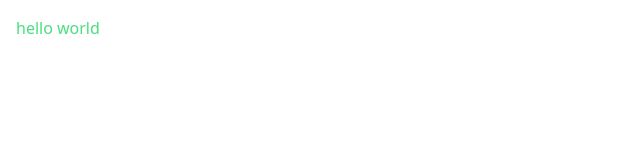
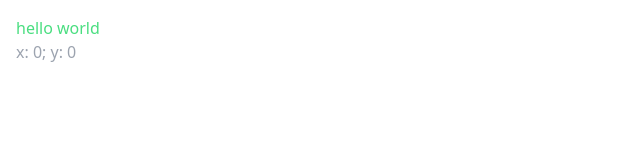
Before and after one commit to danielzhang183/nuxt-starter, a Nuxt app: page / in a window 1280 px wide. Shown: the top 160 px of the page, without its empty margins (0-640 px from the left). Built offline with nearby package versions, Linux system fonts and the light colour scheme; a web font is replaced by a local one.

Commit message:
feat: setup vueuse

```diff
--- a/nuxt.config.ts
+++ b/nuxt.config.ts
@@ -2,6 +2,7 @@
 export default defineNuxtConfig({
   devtools: { enabled: true },
   modules: [
+    '@vueuse/nuxt',
     '@unocss/nuxt',
   ],
   css: [
--- a/package.json
+++ b/package.json
@@ -15,6 +15,7 @@
   "dependencies": {
     "-": "^0.0.1",
     "@unocss/nuxt": "^0.58.7",
+    "@vueuse/nuxt": "^10.9.0",
     "D": "^1.0.0",
     "nuxt": "^3.11.1",
     "vue": "^3.4.21",
--- a/pages/[...slug].vue
+++ b/pages/[...slug].vue
@@ -1,9 +1,12 @@
 <script setup lang="ts">
-
+const { x, y } = useMouse()
 </script>
 
 <template>
   <div text-green p-4>
     hello world
+    <div text-gray-400>
+      x: {{ x }}; y: {{ y }}
+    </div>
   </div>
 </template>
```
Also changed, not shown: 1 other file (tests, documents, lock files or other folders).
